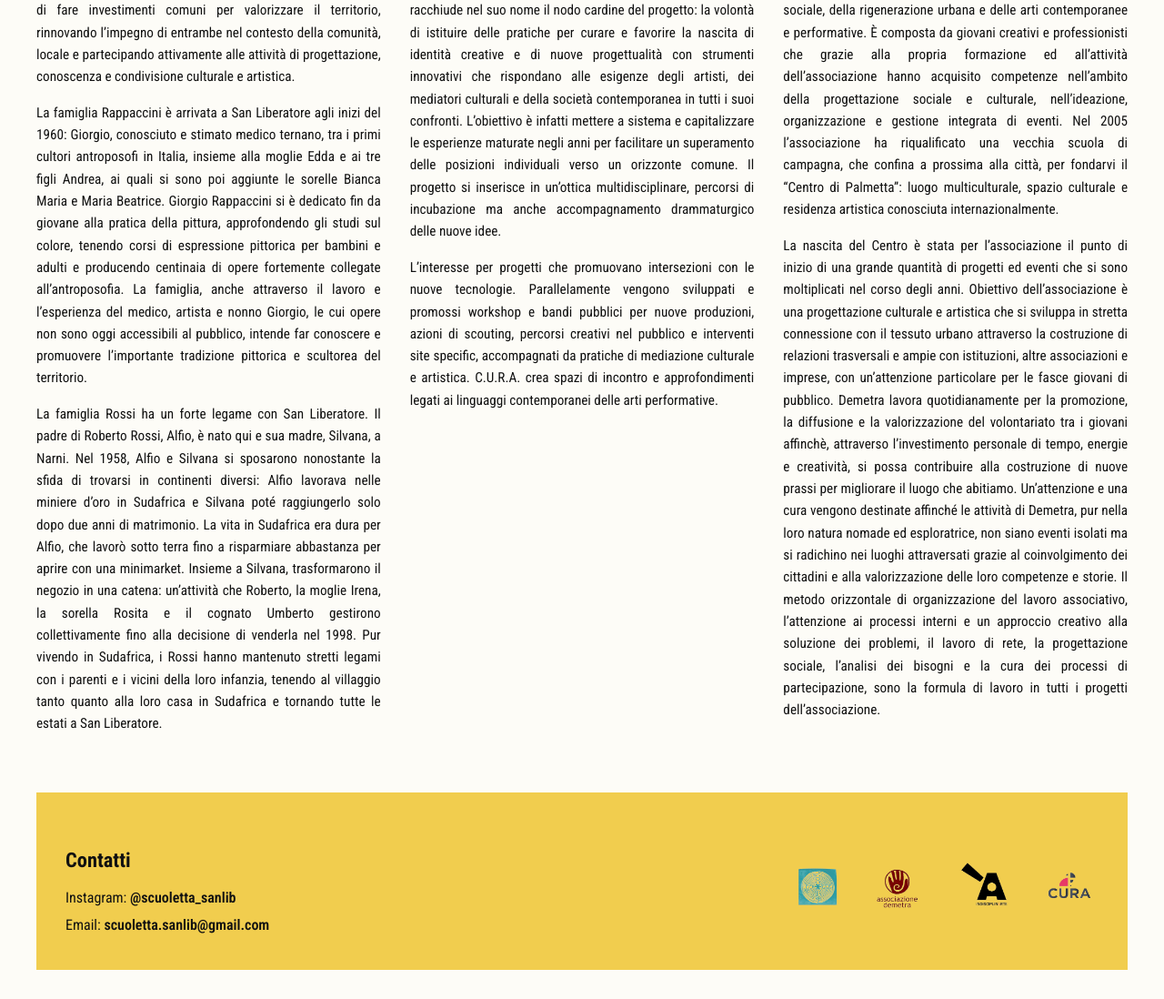
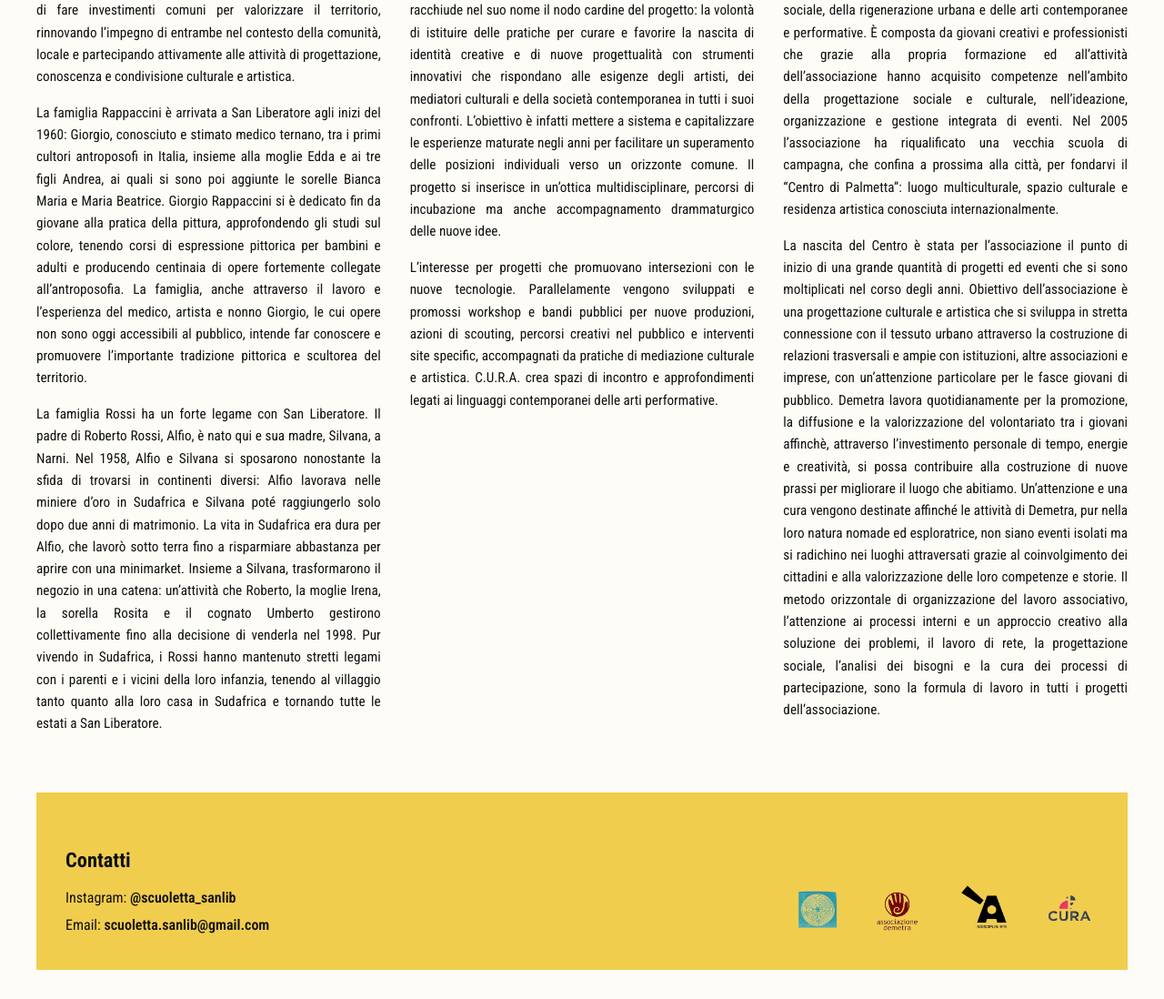
Before and after one commit to kiracolci/Lascuoletta, a React (Vite) app: page / in a window 1280 px wide. Shown: the part 5517-6615 px from the top of the page at 91% size. Built offline with nearby package versions, Linux system fonts and the light colour scheme; a web font is replaced by a local one.

Commit message:
Update section text / fix styles

```diff
--- a/src/App.css
+++ b/src/App.css
@@ -302,6 +302,7 @@ nav a:hover {
 }
 
 .footer-right {
+  height: 10px; /* adjust as needed */
   flex: 1;
   display: flex;
   justify-content: flex-end;
```
